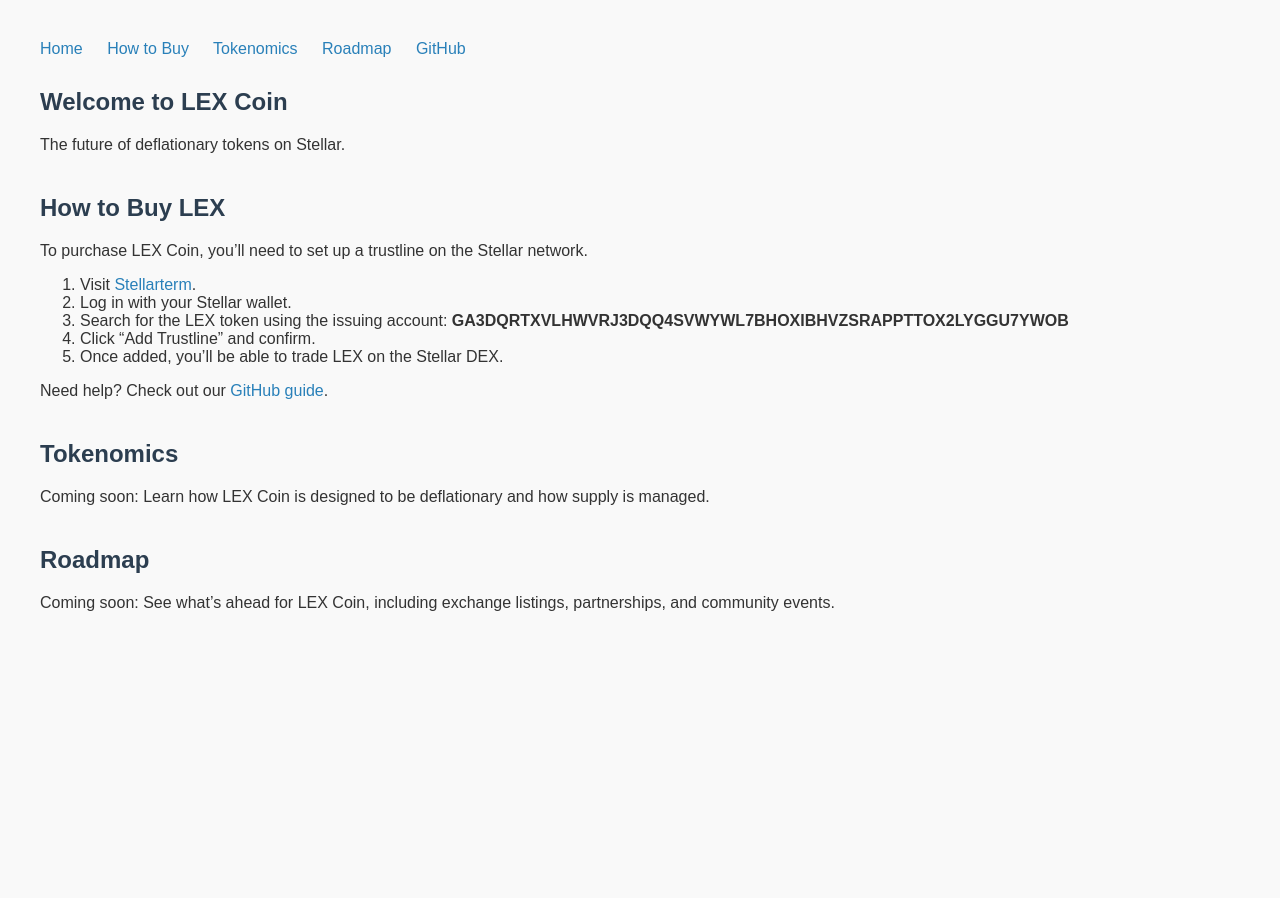
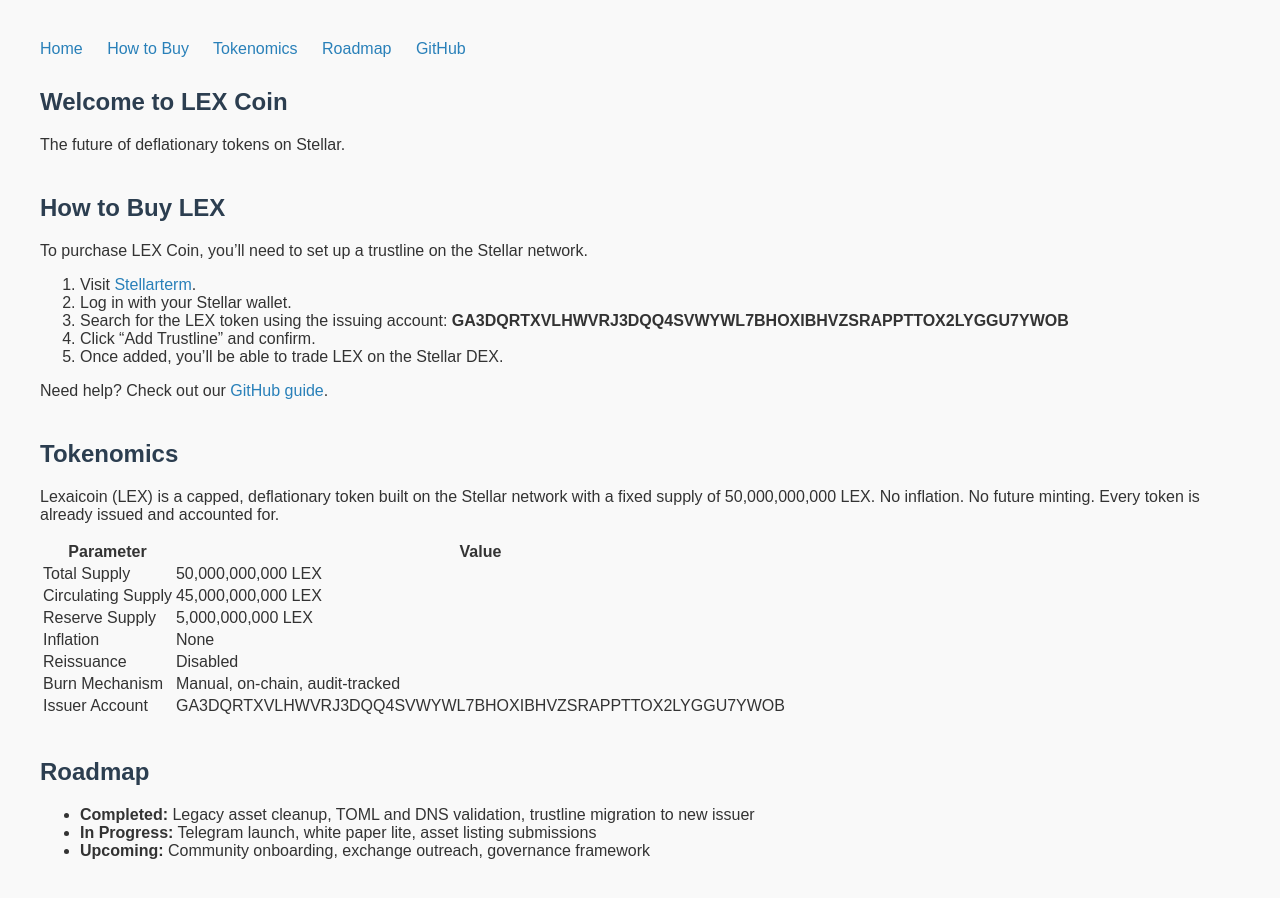
Before and after one commit to dancercasey/getlexaicoin, a plain HTML site: page index.html in a window 1280 px wide. Before the commit the page ends 800 px from the top, so only its background shows below. Drawn offline with Linux system fonts and the light colour scheme.

Commit message:
Update index.html

```diff
--- a/index.html
+++ b/index.html
@@ -63,12 +63,26 @@
 
  <section id="tokenomics">
   <h2>Tokenomics</h2>
-    <p>Coming soon: Learn how LEX Coin is designed to be deflationary and how supply is managed.</p>
+  <p>Lexaicoin (LEX) is a capped, deflationary token built on the Stellar network with a fixed supply of 50,000,000,000 LEX. No inflation. No future minting. Every token is already issued and accounted for.</p>
+  <table>
+    <tr><th>Parameter</th><th>Value</th></tr>
+    <tr><td>Total Supply</td><td>50,000,000,000 LEX</td></tr>
+    <tr><td>Circulating Supply</td><td>45,000,000,000 LEX</td></tr>
+    <tr><td>Reserve Supply</td><td>5,000,000,000 LEX</td></tr>
+    <tr><td>Inflation</td><td>None</td></tr>
+    <tr><td>Reissuance</td><td>Disabled</td></tr>
+    <tr><td>Burn Mechanism</td><td>Manual, on-chain, audit-tracked</td></tr>
+    <tr><td>Issuer Account</td><td>GA3DQRTXVLHWVRJ3DQQ4SVWYWL7BHOXIBHVZSRAPPTTOX2LYGGU7YWOB</td></tr>
+  </table>
 </section>
 
  <section id="roadmap">
   <h2>Roadmap</h2>
-    <p>Coming soon: See what’s ahead for LEX Coin, including exchange listings, partnerships, and community events.</p>
+  <ul>
+    <li><strong>Completed:</strong> Legacy asset cleanup, TOML and DNS validation, trustline migration to new issuer</li>
+    <li><strong>In Progress:</strong> Telegram launch, white paper lite, asset listing submissions</li>
+    <li><strong>Upcoming:</strong> Community onboarding, exchange outreach, governance framework</li>
+  </ul>
 </section>
 
 </body>
```
Lines whose indentation alone changed are shown as unchanged.
